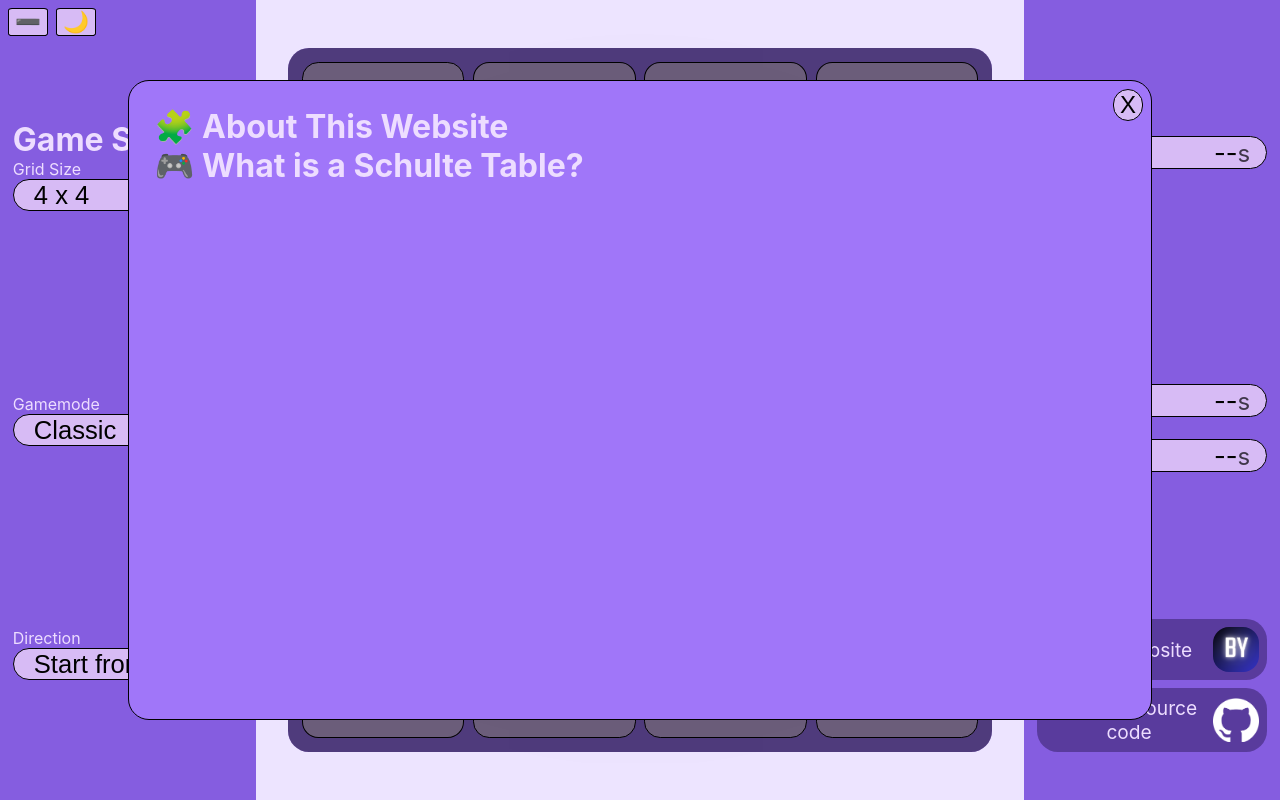
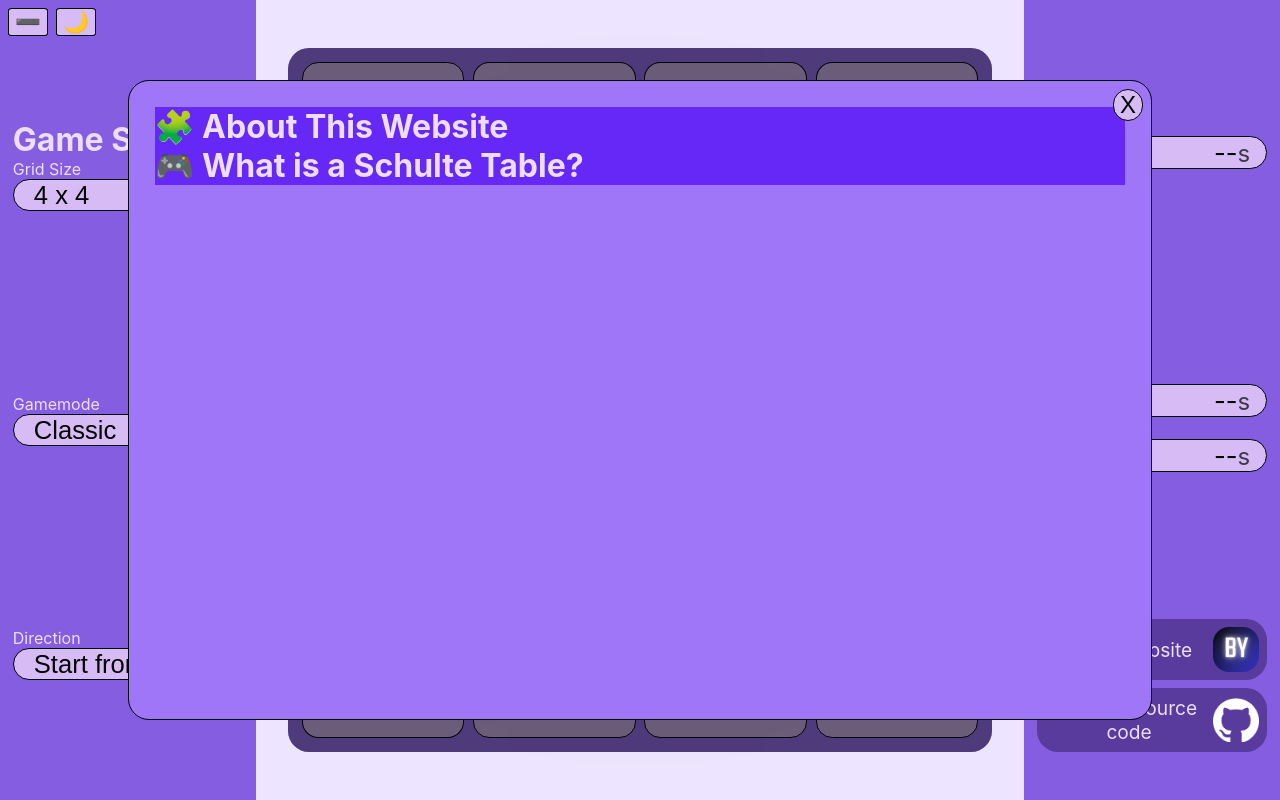
Before and after one commit to BerkYeni/schulteproject, a React (Create React App) app: page / in a window 1280 px wide. Built offline with nearby package versions, Linux system fonts and the light colour scheme.

Commit message:
added bg color to accordion header

```diff
--- a/src/App.css
+++ b/src/App.css
@@ -416,6 +416,7 @@ a:active {
 }
 
 .accordionHeader {
+  background-color: var(--color-clicked);
   cursor: pointer;
 }
 
```
